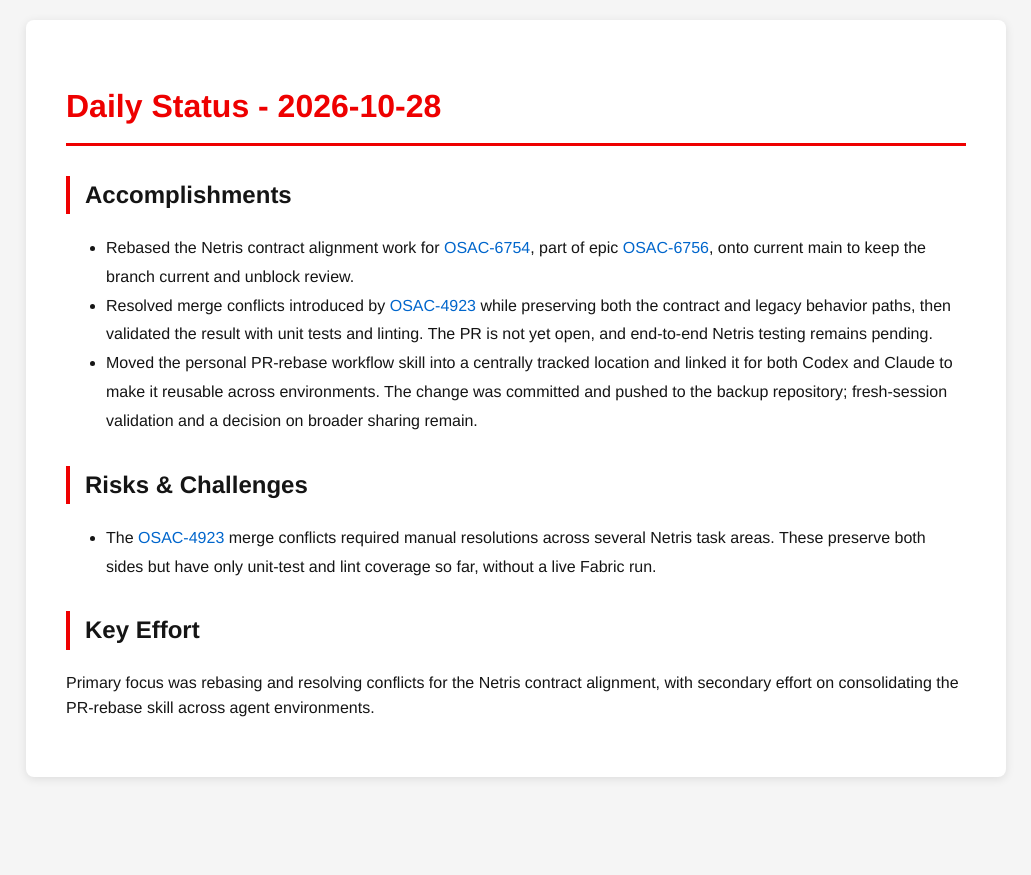
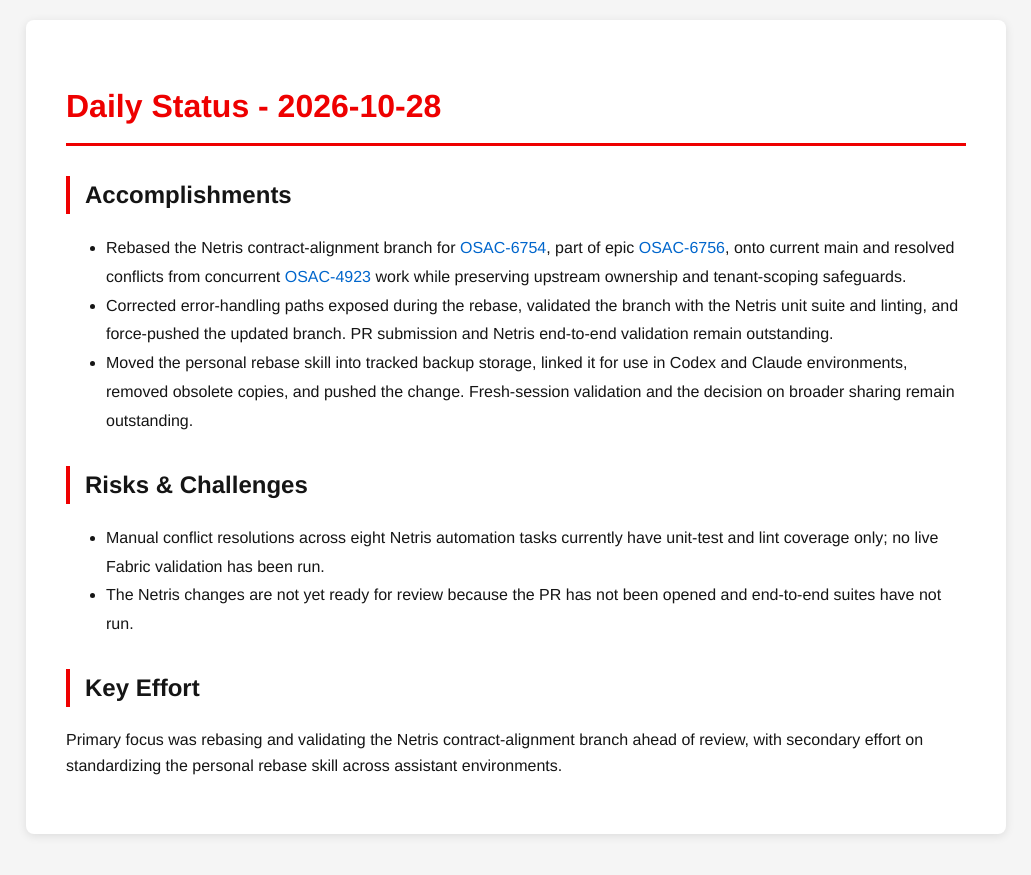
Before and after one commit to tzvatot/daily-status, a Jekyll site: the page built from 2026-10-28.md, in a window 1280 px wide. Shown: the top 875 px of the page, without its empty margins (124-1155 px from the left). Built offline with Jekyll 4.4.1, drawn with Linux system fonts in a browser that asks for light colours.

Commit message:
Daily status update - 2026-10-28

```diff
--- a/2026-10-28.md
+++ b/2026-10-28.md
@@ -7,12 +7,13 @@ date: 2026-10-28
 # Daily Status - 2026-10-28
 
 ## Accomplishments
-- Rebased the Netris contract alignment work for [OSAC-6754](https://redhat.atlassian.net/browse/OSAC-6754), part of epic [OSAC-6756](https://redhat.atlassian.net/browse/OSAC-6756), onto current main to keep the branch current and unblock review.
-- Resolved merge conflicts introduced by [OSAC-4923](https://redhat.atlassian.net/browse/OSAC-4923) while preserving both the contract and legacy behavior paths, then validated the result with unit tests and linting. The PR is not yet open, and end-to-end Netris testing remains pending.
-- Moved the personal PR-rebase workflow skill into a centrally tracked location and linked it for both Codex and Claude to make it reusable across environments. The change was committed and pushed to the backup repository; fresh-session validation and a decision on broader sharing remain.
+- Rebased the Netris contract-alignment branch for [OSAC-6754](https://redhat.atlassian.net/browse/OSAC-6754), part of epic [OSAC-6756](https://redhat.atlassian.net/browse/OSAC-6756), onto current main and resolved conflicts from concurrent [OSAC-4923](https://redhat.atlassian.net/browse/OSAC-4923) work while preserving upstream ownership and tenant-scoping safeguards.
+- Corrected error-handling paths exposed during the rebase, validated the branch with the Netris unit suite and linting, and force-pushed the updated branch. PR submission and Netris end-to-end validation remain outstanding.
+- Moved the personal rebase skill into tracked backup storage, linked it for use in Codex and Claude environments, removed obsolete copies, and pushed the change. Fresh-session validation and the decision on broader sharing remain outstanding.
 
 ## Risks & Challenges
-- The [OSAC-4923](https://redhat.atlassian.net/browse/OSAC-4923) merge conflicts required manual resolutions across several Netris task areas. These preserve both sides but have only unit-test and lint coverage so far, without a live Fabric run.
+- Manual conflict resolutions across eight Netris automation tasks currently have unit-test and lint coverage only; no live Fabric validation has been run.
+- The Netris changes are not yet ready for review because the PR has not been opened and end-to-end suites have not run.
 
 ## Key Effort
-Primary focus was rebasing and resolving conflicts for the Netris contract alignment, with secondary effort on consolidating the PR-rebase skill across agent environments.
+Primary focus was rebasing and validating the Netris contract-alignment branch ahead of review, with secondary effort on standardizing the personal rebase skill across assistant environments.
```
